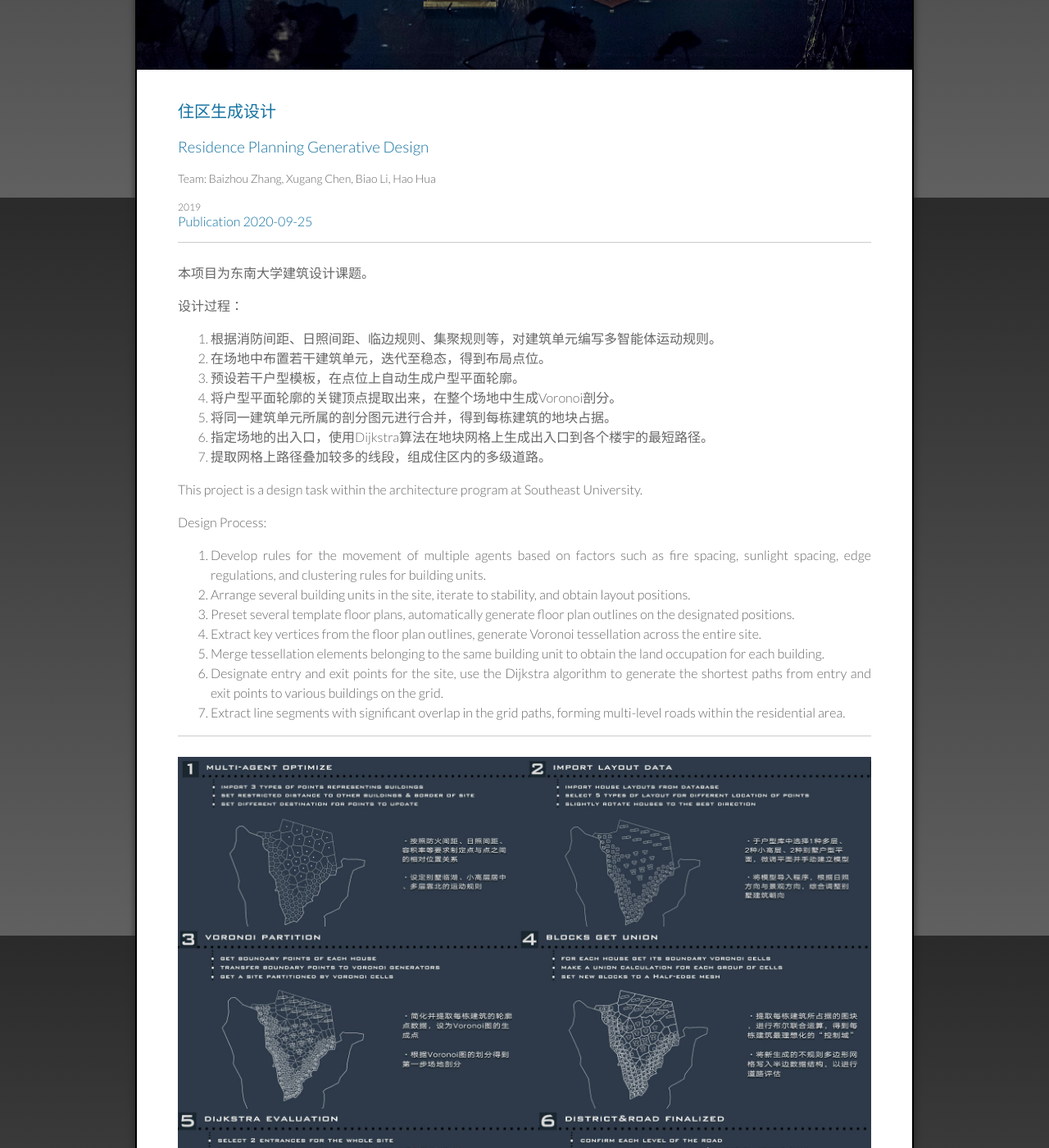
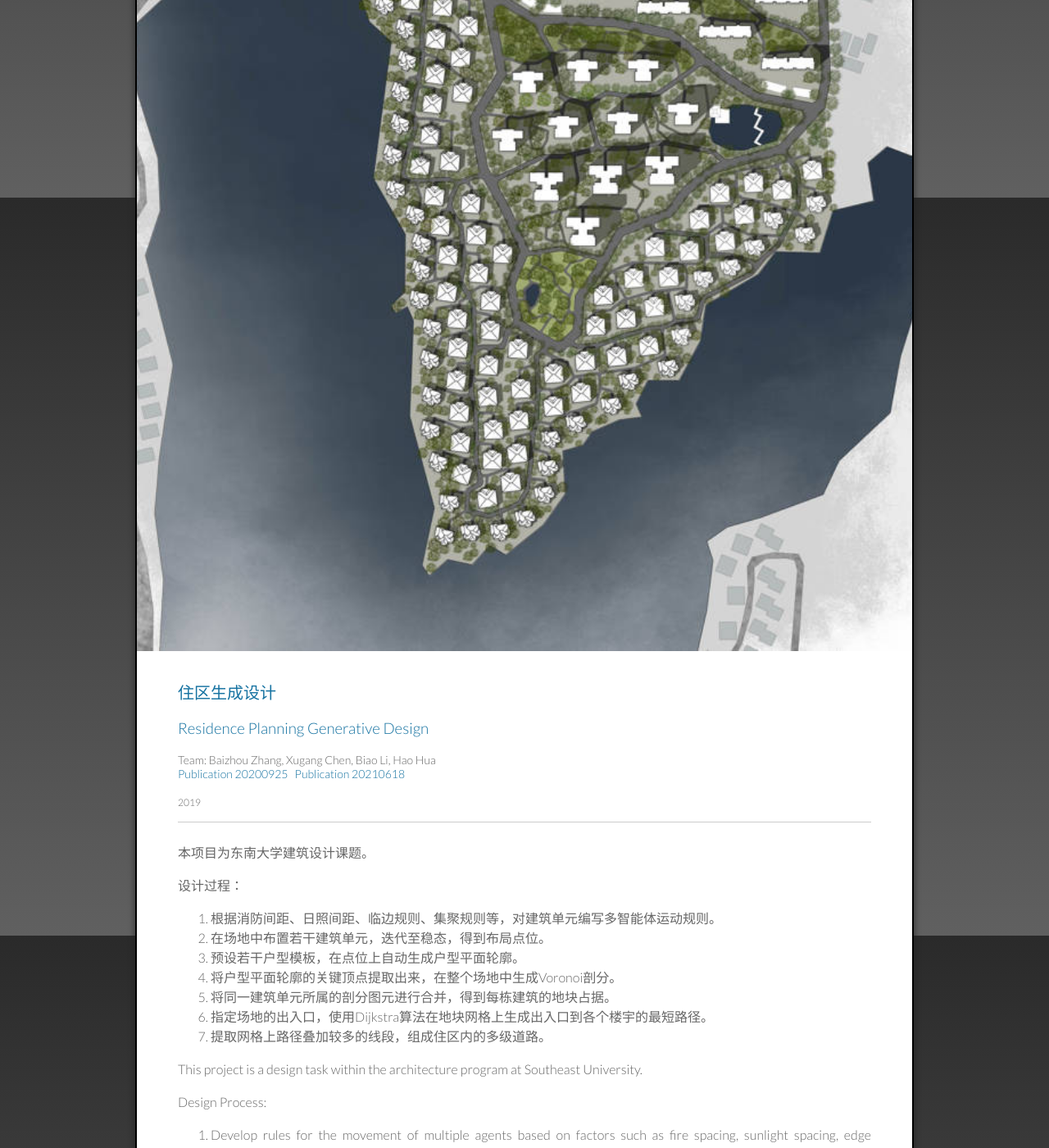
Before and after one commit to zhangbz764/zhangbz764.github.io, a Jekyll site: the page built from projects/_posts/2019-01-10-residence-generative-design.md, in a window 1280 px wide and 1400 px high, scrolled down 659 px. Shown: the whole window at 82% size. Built offline with Jekyll 4.4.1, drawn with Linux system fonts in a browser that asks for light colours.

Commit message:
test related pub

```diff
--- a/_layouts/project.html
+++ b/_layouts/project.html
@@ -34,6 +34,18 @@
         <!-- POST BYLINE -->
         <div class="post-byline">
             Team: {{ page.team | join: ", " }} <br>
+            {% if page.related-pub != "" and page.related-pub != nil %}
+
+            {% for rel in page.related-pub %}
+            {% assign pub = site.categories.publications | where: 'title', rel | first %}
+            <a href="{{ pub.url }}">
+                Publication {{ pub.date | date:"%Y%m%d" }}
+            </a>
+            &nbsp;
+            {% endfor %}
+
+
+            {% endif %}
         </div><br>
 
         <!-- POST DATE -->
@@ -43,12 +55,6 @@
             &nbsp;|&nbsp;{{ page.location }}
             {% endif %}
         </div>
-
-        {% if page.related != "" and page.related != nil %}
-        <a href="">
-            {{ page.related }}
-        </a>
-        {% endif %}
 
         <hr>
 
--- a/projects/_posts/2019-01-10-residence-generative-design.md
+++ b/projects/_posts/2019-01-10-residence-generative-design.md
@@ -8,9 +8,9 @@ team: [ Baizhou Zhang, Xugang Chen, Biao Li, Hao Hua ]
 location:
 year: 2019
 
-featured-image: /images/projects/2019-09-18/01.jpg
+featured-image: /images/projects/2019-01-10/masterplan.jpg
 tags: [ Generative Design, Building Layout ]
-related: [ "Publication 2020-09-25" ]
+related-pub: [ "基于多智能体与最短路径算法的建筑空间布局初探——以住区生成设计为例", "ArchIndex: A Web Data-driven Retrieval System for City Blocks" ]
 
 ---
 
--- a/projects/index.html
+++ b/projects/index.html
@@ -1,6 +1,6 @@
 ---
 layout: post-index
-title: Publications
+title: Projects
 ---
 
 <article>
```
